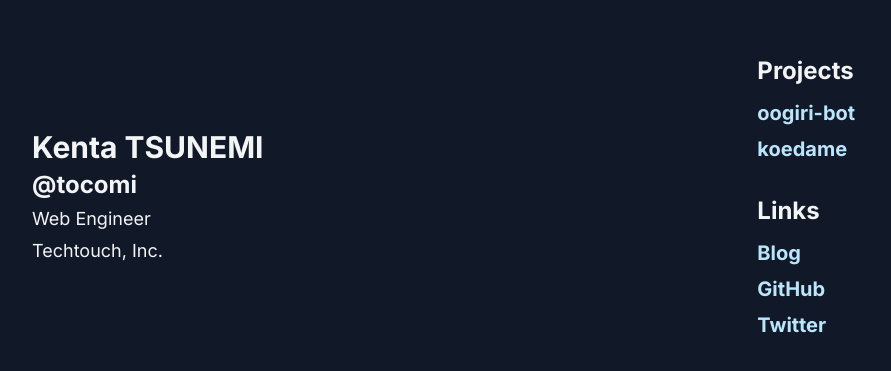
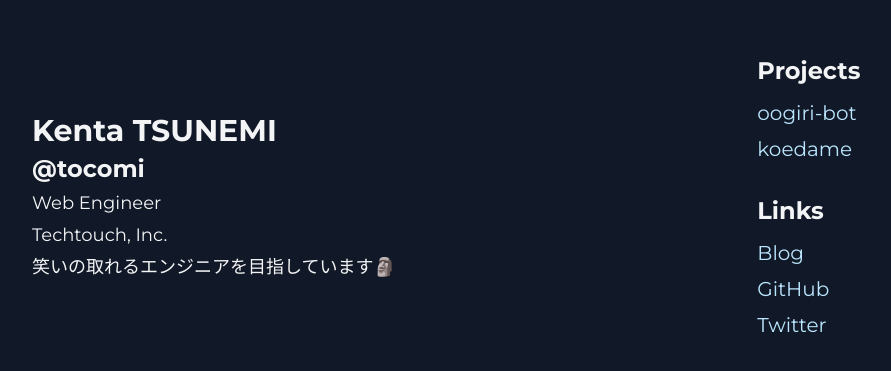
Before and after one commit to tocomi/i-am-tocomi, a Next.js app: page / in a window 1280 px wide. Shown: the part 163-534 px from the top of the page, without its empty margins (64-955 px from the left). Built offline with nearby package versions, Linux system fonts and the light colour scheme.

Commit message:
feat: update design

```diff
--- a/src/app/layout.tsx
+++ b/src/app/layout.tsx
@@ -1,9 +1,11 @@
 import { CustomLink } from '@/components'
 import type { Metadata } from 'next'
-import { Inter } from 'next/font/google'
+import { Montserrat } from 'next/font/google'
 import './globals.css'
 
-const inter = Inter({ subsets: ['latin'] })
+const inter = Montserrat({
+  subsets: ['latin'],
+})
 
 export const metadata: Metadata = {
   title: 'I am tocomi !!',
--- a/src/app/page.tsx
+++ b/src/app/page.tsx
@@ -5,6 +5,7 @@ export default function Home() {
       <h3 className="text-2xl font-bold">@tocomi</h3>
       <p className="text-lg">Web Engineer</p>
       <p className="text-lg">Techtouch, Inc.</p>
+      <p className="text-lg">笑いの取れるエンジニアを目指しています🗿</p>
     </div>
   )
 }
--- a/src/components/CustomLink.tsx
+++ b/src/components/CustomLink.tsx
@@ -15,7 +15,7 @@ export const CustomLink = ({
       href={href}
       target={external ? '_blank' : '_self'}
       rel={external ? 'noopener noreferrer' : undefined}
-      className="text-xl font-bold w-fit text-sky-200 hover-underline-animation"
+      className="text-xl w-fit text-sky-200 hover-underline-animation"
     >
       {children}
     </Link>
```
